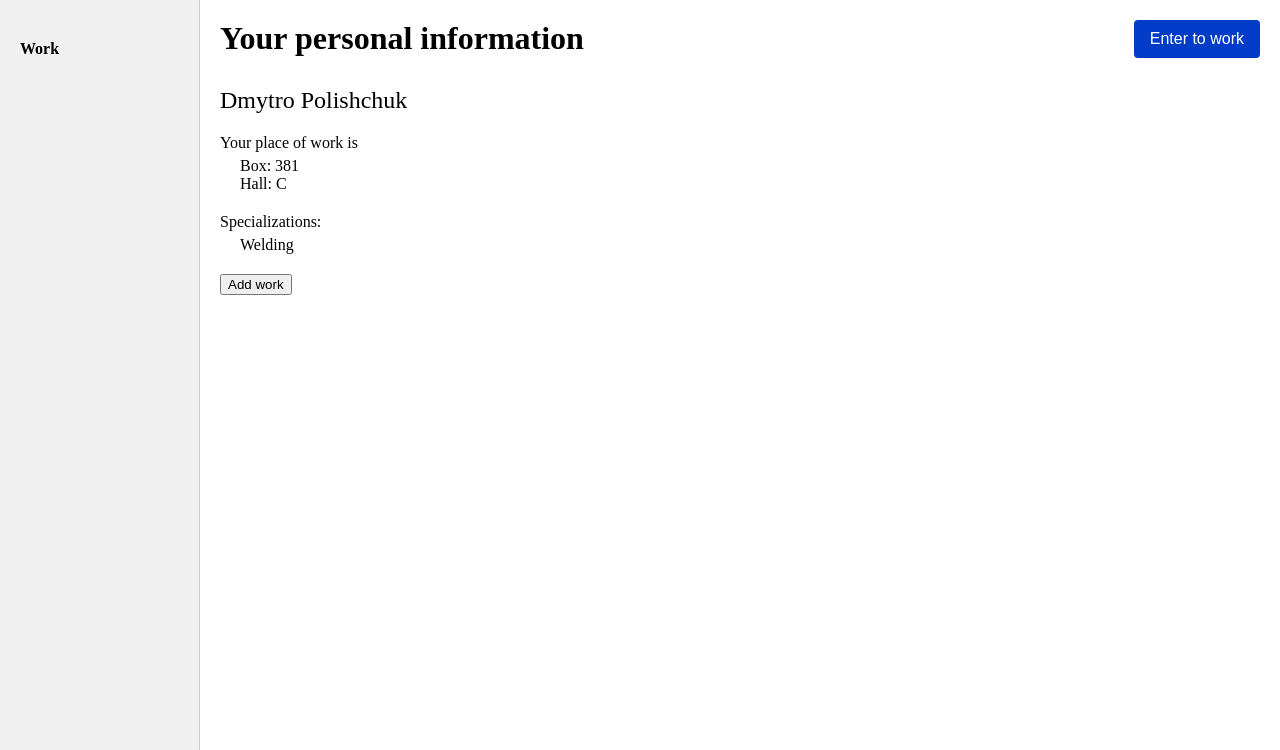
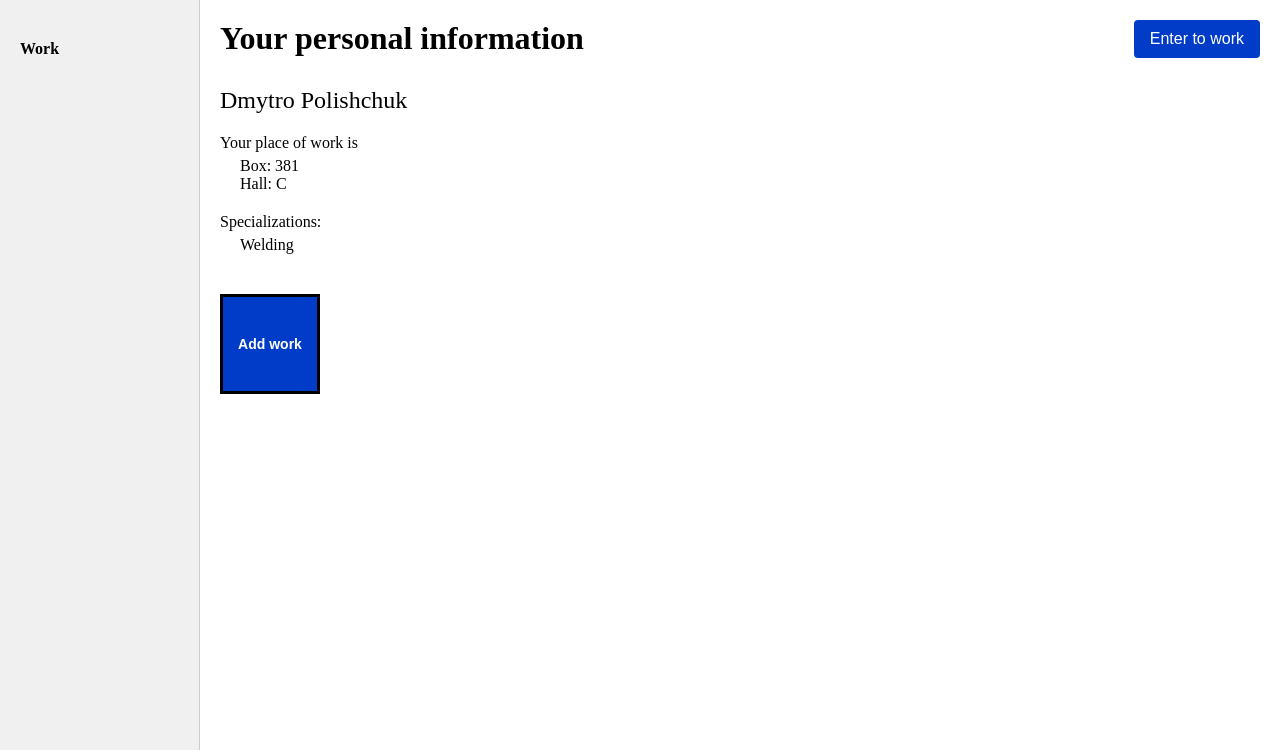
Before and after one commit to Senkosan2020/factory-task, a Django app: template templates/factory/profile.html in a window 1280 px wide. Shown: the part 50-800 px from the top of the page. Run offline with Django 5.2, Linux system fonts and the light colour scheme; the template is opened without the code that fills it: values that come from a table or form of the project are taken from there, others are empty; data comes from the database, SQL or seed files in the repository.

Commit message:
Improved the 'Add work' button and window

```diff
--- a/factory_task/urls.py
+++ b/factory_task/urls.py
@@ -16,7 +16,7 @@ Including another URLconf
 """
 from django.contrib import admin
 from django.urls import path
-from catalog.views import index, worker_login, worker_logout, profile, toggle_at_work, add_work
+from catalog.views import index, worker_login, worker_logout, profile, toggle_at_work, add_work, get_work_type
 
 urlpatterns = [
     path('admin/', admin.site.urls),
@@ -26,4 +26,5 @@ urlpatterns = [
     path("profile/", profile, name="profile"),
     path("profile/toggle/", toggle_at_work, name="toggle_at_work"),
     path("add-work/", add_work, name="add_work"),
+    path("get-work-type/", get_work_type, name="get_work_type"),
 ]
--- a/static/css/styles.css
+++ b/static/css/styles.css
@@ -339,3 +339,16 @@ display: block;
   gap: 10px;
   margin-top: 10px;
 }
+
+#openModal {
+  background-color: #003CC8;
+  color: white;
+  width: 100px;
+  height: 100px;
+  border: 3px solid black;
+  font-weight: bold;
+  font-size: 14px;
+  cursor: pointer;
+  border-radius: 0;
+  margin-top: 20px;
+}
--- a/templates/factory/profile.html
+++ b/templates/factory/profile.html
@@ -54,6 +54,7 @@
   <div class="modal-content">
     <h2>Enter id work</h2>
     <input type="text" id="workIdInput" placeholder="Work ID">
+    <p id="workTypeInfo" style="margin: 5px 0; font-weight: bold;"></p>
     <div class="modal-buttons">
       <button id="confirmWork">Confirm</button>
       <button id="cancelWork">Cancel</button>
@@ -70,11 +71,13 @@
     const cancelBtn = document.getElementById("cancelWork");
     const input = document.getElementById("workIdInput");
     const errorText = document.getElementById("workError");
+    const workTypeInfo = document.getElementById("workTypeInfo");
 
     openBtn.onclick = () => {
       modal.style.display = "block";
       input.value = "";
       errorText.textContent = "";
+      workTypeInfo.textContent = "";
     };
 
     cancelBtn.onclick = () => {
@@ -109,6 +112,25 @@
         });
     };
 
+    input.addEventListener("input", () => {
+      const workId = input.value.trim();
+      if (workId.length === 7) {
+        fetch(`/get-work-type/?id_work=${workId}`)
+          .then(res => res.json())
+          .then(data => {
+            if (data.success) {
+              workTypeInfo.textContent = data.type;
+              workTypeInfo.style.color = "green";
+            } else {
+              workTypeInfo.textContent = "Work not found";
+              workTypeInfo.style.color = "red";
+            }
+          });
+      } else {
+        workTypeInfo.textContent = "";
+      }
+    });
+
     window.onclick = (e) => {
       if (e.target === modal) modal.style.display = "none";
     };
```
Also changed, not shown: catalog/views.py (+9 -0 lines).
